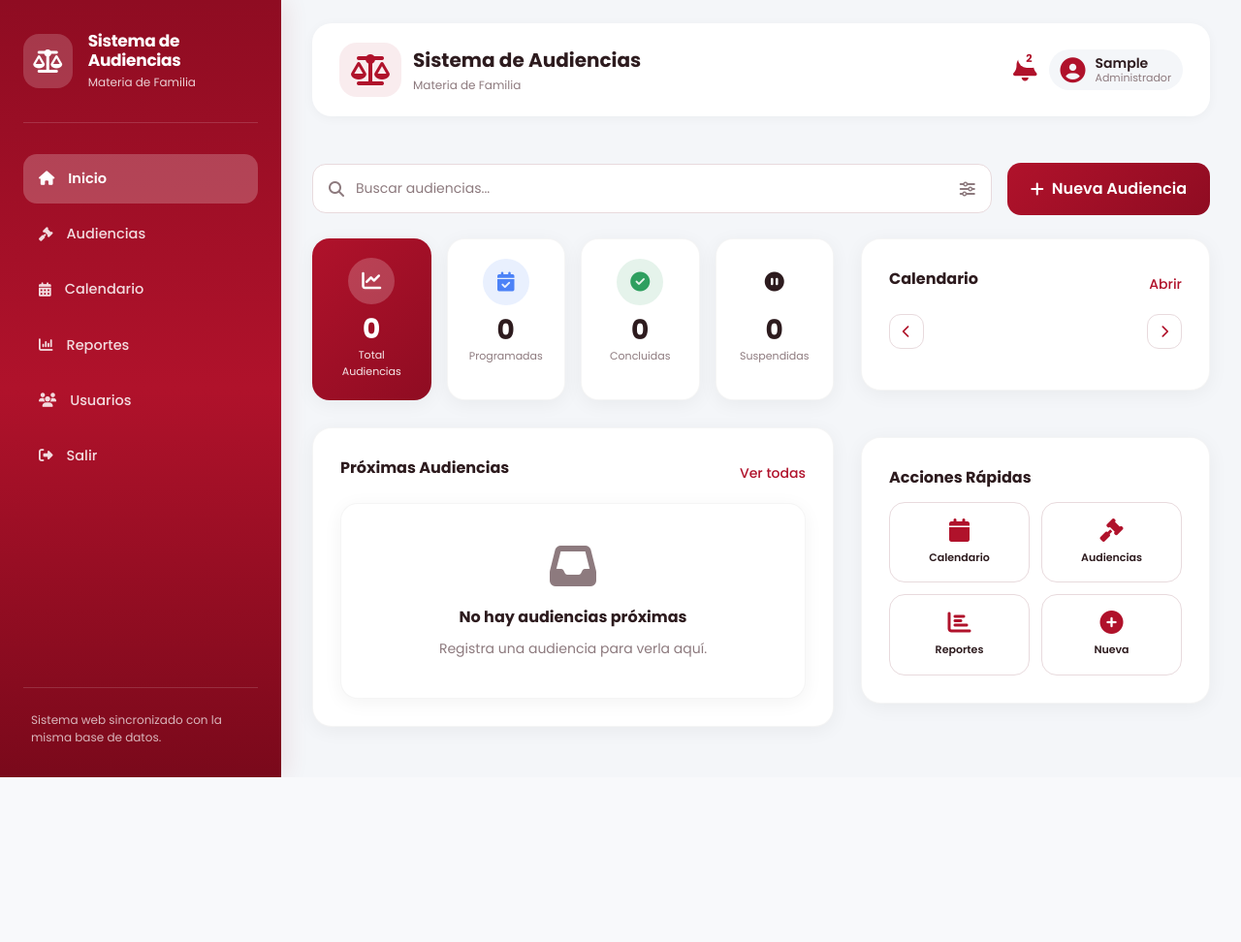
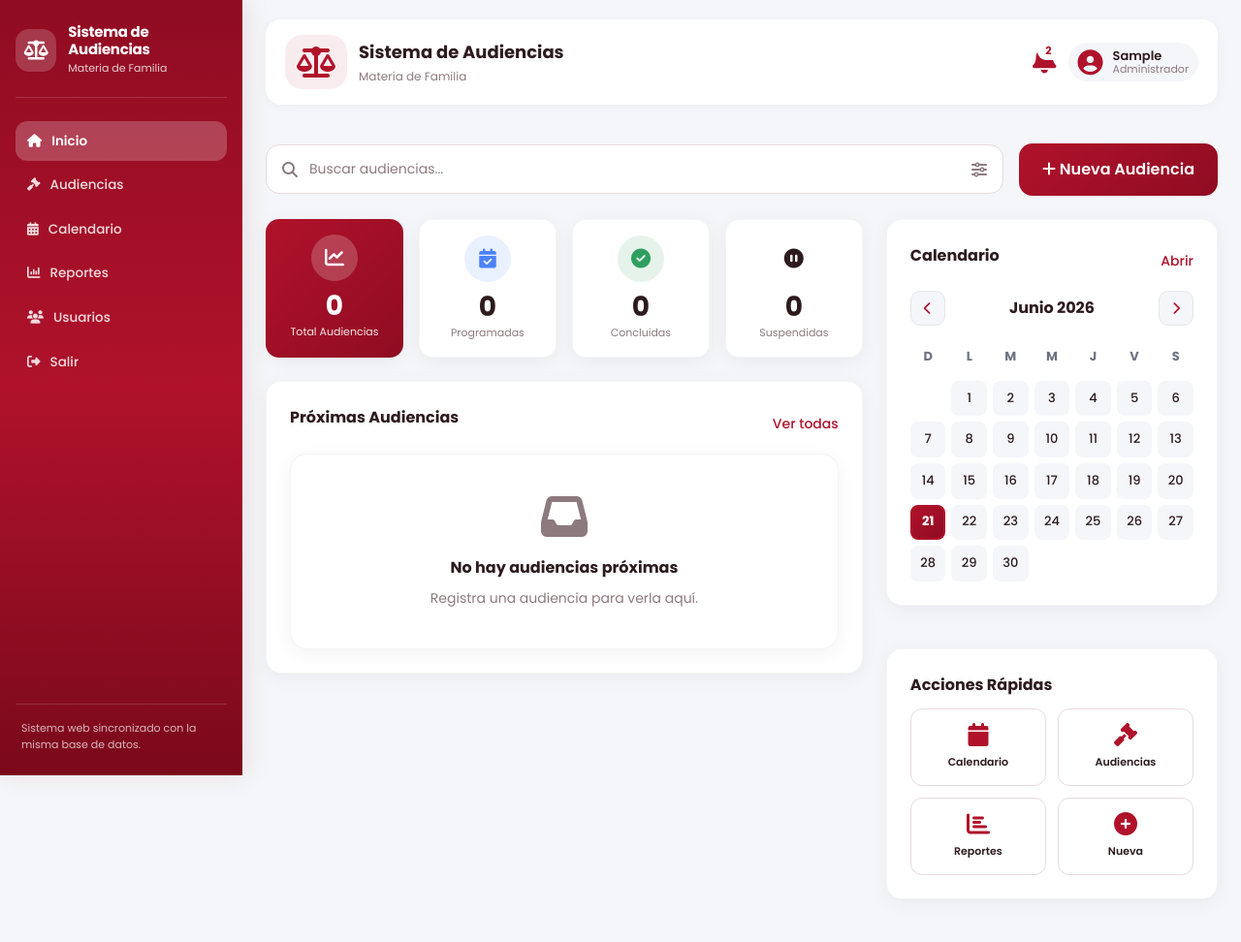
Before and after one commit to Guilder23/AplicacionMultiplataforma-Audiencias, a Django app: page / in a window 1280 px wide. Shown: the whole page at 97% size. Before the commit the page ends 802 px from the top, so only its background shows below. Run offline with Django 5.2, Linux system fonts and the light colour scheme; the visitor is signed in with stand-in values (Sample User, id 1); data that the repository does not hold is empty.

Commit message:
Mejorando la interfaz de web pc

```diff
--- a/backend_django/static/css/audiencias/dashboard.css
+++ b/backend_django/static/css/audiencias/dashboard.css
@@ -47,17 +47,17 @@
 .mini-calendar-nav {
     width: 36px;
     height: 36px;
-    border-radius: 12px;
-    border: 1px solid var(--border);
-    background: white;
-    color: var(--primary);
+    border-radius: 10px;
+    border: 1px solid #e5e7eb;
+    background: #F4F6F9;
+    color: #B0122B;
     cursor: pointer;
 }
 
 .mini-calendar-grid {
     display: grid;
     grid-template-columns: repeat(7, 1fr);
-    gap: 8px;
+    gap: 6px;
 }
 
 .mini-calendar-weekday,
@@ -66,13 +66,13 @@
     display: flex;
     align-items: center;
     justify-content: center;
-    border-radius: 12px;
-    font-size: 12px;
+    border-radius: 8px;
+    font-size: 13px;
 }
 
 .mini-calendar-weekday {
-    color: var(--text-muted);
-    font-weight: 600;
+    color: #6b7280;
+    font-weight: 700;
 }
 
 .mini-calendar-day {
@@ -91,6 +91,10 @@
     color: white;
 }
 
+.mini-calendar-day--empty {
+    background: transparent;
+}
+
 .dashboard-quick-actions {
     grid-template-columns: repeat(2, 1fr);
 }
@@ -98,20 +102,20 @@
 @media (min-width: 1100px) {
     .dashboard-desktop-grid {
         display: grid;
-        grid-template-columns: minmax(0, 1.8fr) minmax(360px, 1fr);
-        gap: 28px;
+        grid-template-columns: minmax(0, 1.8fr) minmax(320px, 1fr);
+        gap: 24px;
         align-items: start;
     }
 
     .dashboard-stats-grid {
         grid-template-columns: repeat(4, minmax(0, 1fr));
         margin-top: 0;
-        margin-bottom: 28px;
+        margin-bottom: 24px;
         gap: 16px;
     }
 
     .dashboard-section-card {
-        padding: 28px;
+        padding: 24px;
     }
 
     .dashboard-audiencia-card {
@@ -121,10 +125,10 @@
     .dashboard-side-column {
         display: flex;
         flex-direction: column;
-        gap: 28px;
+        gap: 24px;
     }
 
     .mini-calendar-card {
-        padding: 28px;
+        padding: 24px;
     }
 }
--- a/backend_django/static/css/style.css
+++ b/backend_django/static/css/style.css
@@ -1090,54 +1090,56 @@ body {
     }
 
     .app-shell {
-        display: grid;
-        grid-template-columns: 290px minmax(0, 1fr);
-        gap: 0;
-        padding: 0;
+        display: flex;
         min-height: 100vh;
     }
 
     .sidebar {
         display: flex;
         flex-direction: column;
-        min-height: 100vh;
         position: sticky;
         top: 0;
+        left: 0;
+        width: 250px;
+        height: 100vh;
+        flex-shrink: 0;
+        overflow-y: auto;
         background: linear-gradient(180deg, #8F0C22 0%, #B0122B 50%, #7A091B 100%);
         color: white;
-        padding: 32px 24px;
+        padding: 24px 16px;
         box-shadow: 4px 0 24px rgba(143, 12, 34, 0.1);
+        z-index: 10;
     }
 
     .sidebar-brand {
         display: flex;
         align-items: center;
-        gap: 16px;
-        padding: 0 0 32px;
+        gap: 12px;
+        padding: 0 0 20px;
         border-bottom: 1px solid rgba(255, 255, 255, 0.15);
-        margin-bottom: 24px;
+        margin-bottom: 16px;
     }
 
     .sidebar-brand-icon {
-        width: 56px;
-        height: 56px;
-        border-radius: 16px;
+        width: 44px;
+        height: 44px;
+        border-radius: 14px;
         background: rgba(255, 255, 255, 0.18);
         display: flex;
         align-items: center;
         justify-content: center;
-        font-size: 24px;
+        font-size: 20px;
     }
 
     .sidebar-brand-copy h2 {
-        font-size: 17px;
+        font-size: 15px;
         font-weight: 700;
         line-height: 1.2;
         letter-spacing: -0.3px;
     }
 
     .sidebar-brand-copy p {
-        font-size: 12px;
+        font-size: 11px;
         color: rgba(255, 255, 255, 0.8);
         margin-top: 2px;
     }
@@ -1145,19 +1147,19 @@ body {
     .sidebar-nav {
         display: flex;
         flex-direction: column;
-        gap: 6px;
+        gap: 4px;
         padding-top: 8px;
     }
 
     .sidebar-link {
         display: flex;
         align-items: center;
-        gap: 14px;
+        gap: 10px;
         color: rgba(255, 255, 255, 0.85);
         text-decoration: none;
-        padding: 14px 16px;
-        border-radius: 14px;
-        font-size: 14.5px;
+        padding: 10px 12px;
+        border-radius: 12px;
+        font-size: 13.5px;
         font-weight: 500;
         transition: all 0.25s ease;
     }
@@ -1175,39 +1177,44 @@ body {
 
     .sidebar-footer {
         margin-top: auto;
-        padding: 24px 8px 0;
-        font-size: 12px;
+        padding: 16px 6px 0;
+        font-size: 11px;
         color: rgba(255, 255, 255, 0.7);
         border-top: 1px solid rgba(255, 255, 255, 0.15);
         line-height: 1.5;
     }
 
     .app-stage {
+        flex: 1;
         min-width: 0;
         background: #F4F6F9;
+        overflow-y: auto;
     }
 
     .app-container {
-        min-height: 100vh;
-        padding: 0 32px 32px;
-        padding-bottom: 32px;
+        min-height: 100%;
+        padding: 0 24px 24px;
+        padding-bottom: 24px;
     }
 
     .header {
-        background: transparent;
+        background: #F4F6F9;
         color: var(--text);
-        margin: 0 -32px 24px;
-        padding: 24px 32px;
+        margin: 0 -24px 20px;
+        padding: 20px 24px;
         border: none;
         border-radius: 0;
         box-shadow: none;
+        position: sticky;
+        top: 0;
+        z-index: 5;
     }
 
     .header-content {
         max-width: none;
         background: white;
-        padding: 20px 28px;
-        border-radius: 20px;
+        padding: 16px 20px;
+        border-radius: 16px;
         box-shadow: 0 2px 12px rgba(0, 0, 0, 0.04);
     }
 
@@ -1219,7 +1226,7 @@ body {
     .logo h1,
     .header-left h1 {
         color: var(--text);
-        font-size: 20px;
+        font-size: 18px;
     }
 
     .logo p {
@@ -1229,6 +1236,7 @@ body {
 
     .header-user-info {
         background: #F4F6F9;
+        padding: 6px 10px;
     }
 
     .header-user-avatar,
@@ -1239,10 +1247,12 @@ body {
 
     .header-user-name {
         color: var(--text);
+        font-size: 13px;
     }
 
     .header-user-role {
         color: var(--text-muted);
+        font-size: 11px;
     }
 
     .back-btn:hover {
@@ -1250,7 +1260,7 @@ body {
     }
 
     .flash-stack {
-        padding: 0 0 24px;
+        padding: 0 0 20px;
     }
 
     .main-content {
@@ -1285,8 +1295,8 @@ body {
 
     .page-title {
         text-align: left;
-        font-size: 28px;
-        margin-bottom: 28px;
+        font-size: 26px;
+        margin-bottom: 24px;
         font-weight: 700;
         color: #1A1A2E;
     }
@@ -1297,9 +1307,9 @@ body {
     }
 
     .btn-icon {
-        width: 48px;
-        height: 48px;
-        border-radius: 14px;
+        width: 44px;
+        height: 44px;
+        border-radius: 12px;
     }
 
     .form-row {
@@ -1311,13 +1321,13 @@ body {
         margin: 0 auto;
         background: white;
         border: 1px solid rgba(0, 0, 0, 0.05);
-        border-radius: 20px;
+        border-radius: 16px;
         box-shadow: 0 4px 20px rgba(0, 0, 0, 0.05);
     }
 
     .stat-card {
-        border-radius: 18px;
-        padding: 20px;
+        border-radius: 14px;
+        padding: 16px;
     }
 
     .stat-card.highlight {
@@ -1339,12 +1349,13 @@ body {
     }
 
     .card {
-        border-radius: 20px;
+        border-radius: 16px;
     }
 
     .audiencia-card {
-        border-radius: 16px;
+        border-radius: 12px;
         transition: all 0.2s ease;
+        padding: 14px;
     }
 
     .audiencia-card:hover {
@@ -1353,8 +1364,9 @@ body {
     }
 
     .quick-action {
-        border-radius: 16px;
+        border-radius: 12px;
         transition: all 0.2s ease;
+        padding: 14px 10px;
     }
 
     .quick-action:hover {
--- a/backend_django/static/js/audiencias/dashboard.js
+++ b/backend_django/static/js/audiencias/dashboard.js
@@ -1,15 +1,15 @@
-document.addEventListener(''DOMContentLoaded'', () => {
-    const grid = document.getElementById(''miniCalendarGrid'');
-    const title = document.getElementById(''miniCalendarTitle'');
-    const prev = document.getElementById(''miniCalendarPrev'');
-    const next = document.getElementById(''miniCalendarNext'');
+document.addEventListener('DOMContentLoaded', function() {
+    const grid = document.getElementById('miniCalendarGrid');
+    const title = document.getElementById('miniCalendarTitle');
+    const prev = document.getElementById('miniCalendarPrev');
+    const next = document.getElementById('miniCalendarNext');
 
     if (!grid || !title || !prev || !next) {
         return;
     }
 
-    const monthNames = [''Enero'', ''Febrero'', ''Marzo'', ''Abril'', ''Mayo'', ''Junio'', ''Julio'', ''Agosto'', ''Septiembre'', ''Octubre'', ''Noviembre'', ''Diciembre''];
-    const dayNames = [''D'', ''L'', ''M'', ''M'', ''J'', ''V'', ''S''];
+    const monthNames = ['Enero', 'Febrero', 'Marzo', 'Abril', 'Mayo', 'Junio', 'Julio', 'Agosto', 'Septiembre', 'Octubre', 'Noviembre', 'Diciembre'];
+    const dayNames = ['D', 'L', 'M', 'M', 'J', 'V', 'S'];
     let displayDate = new Date();
     const selectedDate = new Date();
 
@@ -20,45 +20,45 @@ document.addEventListener(''DOMContentLoaded'', () => {
         const daysInMonth = new Date(year, month + 1, 0).getDate();
         const today = new Date();
 
-        title.textContent = `${monthNames[month]} ${year}`;
-        grid.innerHTML = '''';
+        title.textContent = monthNames[month] + ' ' + year;
+        grid.innerHTML = '';
 
-        dayNames.forEach((day) => {
-            const cell = document.createElement(''div'');
-            cell.className = ''mini-calendar-weekday'';
+        dayNames.forEach(function(day) {
+            const cell = document.createElement('div');
+            cell.className = 'mini-calendar-weekday';
             cell.textContent = day;
             grid.appendChild(cell);
         });
 
-        for (let i = 0; i < firstDay; i += 1) {
-            const spacer = document.createElement(''div'');
-            spacer.className = ''mini-calendar-day mini-calendar-day--empty'';
+        for (let i = 0; i < firstDay; i++) {
+            const spacer = document.createElement('div');
+            spacer.className = 'mini-calendar-day mini-calendar-day--empty';
             grid.appendChild(spacer);
         }
 
-        for (let day = 1; day <= daysInMonth; day += 1) {
-            const cell = document.createElement(''div'');
-            cell.className = ''mini-calendar-day'';
+        for (let day = 1; day <= daysInMonth; day++) {
+            const cell = document.createElement('div');
+            cell.className = 'mini-calendar-day';
             cell.textContent = day;
 
             if (day === today.getDate() && month === today.getMonth() && year === today.getFullYear()) {
-                cell.classList.add(''is-today'');
+                cell.classList.add('is-today');
             }
 
             if (day === selectedDate.getDate() && month === selectedDate.getMonth() && year === selectedDate.getFullYear()) {
-                cell.classList.add(''is-selected'');
+                cell.classList.add('is-selected');
             }
 
             grid.appendChild(cell);
         }
     }
 
-    prev.addEventListener(''click'', () => {
+    prev.addEventListener('click', function() {
         displayDate.setMonth(displayDate.getMonth() - 1);
         renderCalendar();
     });
 
-    next.addEventListener(''click'', () => {
+    next.addEventListener('click', function() {
         displayDate.setMonth(displayDate.getMonth() + 1);
         renderCalendar();
     });
--- a/backend_django/templates/audiencias/dashboard.html
+++ b/backend_django/templates/audiencias/dashboard.html
@@ -16,7 +16,7 @@
                 <input type="text" placeholder="Buscar audiencias..." id="searchInput">
                 <i class="fas fa-sliders-h"></i>
             </div>
-            <a href="{% url 'audiencia_create' %}" class="btn btn-primary dashboard-create-btn">
+            <a href="{% url 'audiencia_create' %}" class="btn btn-primary dashboard-create-btn desktop-only">
                 <i class="fas fa-plus"></i>
                 Nueva Audiencia
             </a>
--- a/backend_django/templates/audiencias/reportes.html
+++ b/backend_django/templates/audiencias/reportes.html
@@ -39,9 +39,9 @@
                     <div class="legend">
                         {% for item in summary_by_process %}
                         <div class="legend-item">
-                            <div class="legend-color" style="background: {% cycle '#b0122b' '#4A90E2' '#FFA500' '#50C878' '#9B59B6' %};"></div>
-                            <span style="flex: 1;">{{ item.tipo_proceso }}</span>
-                            <span style="font-weight: 600;">{{ item.count }}</span>
+                            <div class="legend-color legend-color-{{ forloop.counter0 }}"></div>
+                            <span class="legend-item-label">{{ item.tipo_proceso }}</span>
+                            <span class="legend-item-count">{{ item.count }}</span>
                         </div>
                         {% endfor %}
                     </div>
```
Also changed, not shown: backend_django/static/css/audiencias/calendario.css (+26 -15 lines), backend_django/static/css/audiencias/reportes.css (+42 -14 lines), backend_django/static/js/audiencias/calendario.js (added, +79 -0 lines).
